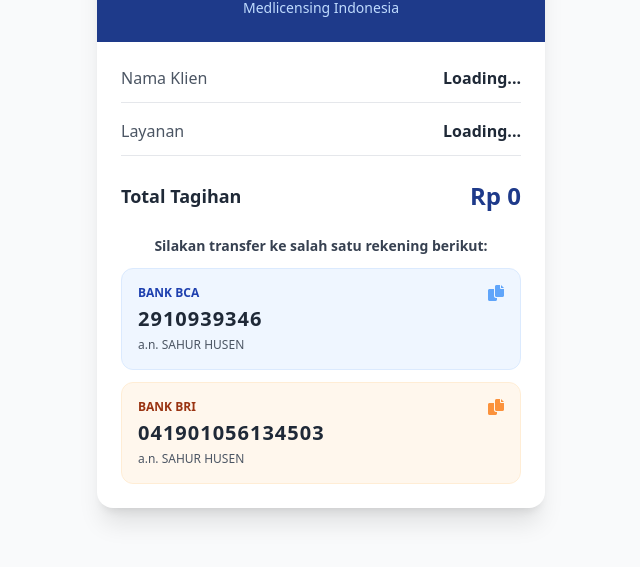
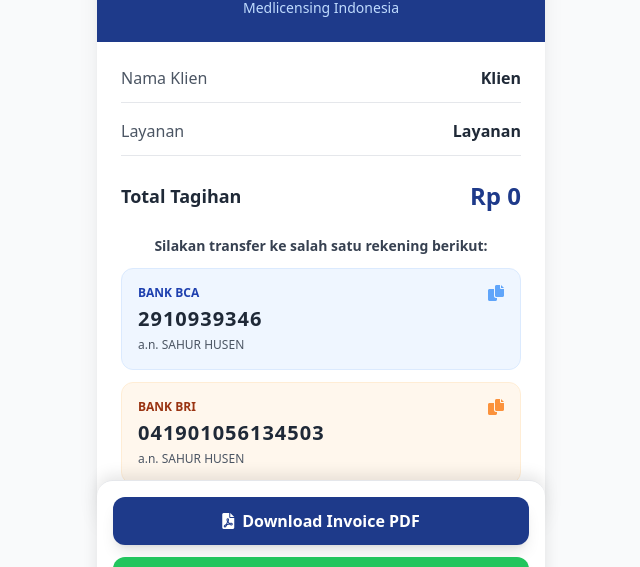
Before and after one commit to izinnakes26/medlicensing-backend, a website: page public/invoice.html in a window 1280 px wide. Shown: the part 179-746 px from the top of the page, without its empty margins (319-959 px from the left). Drawn offline with nearby package versions, Linux system fonts and the light colour scheme.

Commit message:
Update invoice.html

```diff
--- a/public/invoice.html
+++ b/public/invoice.html
@@ -64,4 +64,67 @@
     </div>
     <!-- AKHIR AREA PDF -->
 
-    <!--
+    <!-- TOMBOL AKSI (TIDAK IKUT TERCETAK DI PDF) -->
+    <div class="fixed bottom-0 left-0 right-0 p-4 bg-white border-t border-gray-200 flex flex-col gap-3 max-w-md mx-auto rounded-t-2xl shadow-[0_-5px_15px_rgba(0,0,0,0.1)]">
+        <button onclick="downloadPDF()" class="w-full bg-blue-900 hover:bg-blue-800 text-white font-bold py-3 px-4 rounded-xl text-center transition duration-200 shadow-lg flex justify-center items-center">
+            <i class="fas fa-file-pdf mr-2"></i> Download Invoice PDF
+        </button>
+        <a id="waButton" href="#" class="block w-full bg-green-500 hover:bg-green-600 text-white font-bold py-3 px-4 rounded-xl text-center transition duration-200 shadow-lg">
+            <i class="fab fa-whatsapp mr-2"></i> Konfirmasi Pembayaran
+        </a>
+    </div>
+
+    <script>
+        // 1. Ambil data dari URL
+        const params = new URLSearchParams(window.location.search);
+        const name = params.get('name') || 'Klien';
+        const service = params.get('service') || 'Layanan';
+        const price = params.get('price') || '0';
+
+        document.getElementById('clientName').innerText = name;
+        document.getElementById('serviceType').innerText = service;
+        document.getElementById('totalPrice').innerText = 'Rp ' + parseInt(price).toLocaleString('id-ID');
+
+        // 2. Link WA (GANTI NOMOR WA ADMIN DI SINI)
+        const waAdmin = '6281229098655'; // <-- GANTI DENGAN NOMOR WA LO
+        const message = `Halo Admin Medlicensing, saya ${name} sudah melakukan pembayaran untuk layanan ${service} sebesar Rp ${parseInt(price).toLocaleString('id-ID')}. Berikut bukti transfernya.`;
+        document.getElementById('waButton').href = `https://wa.me/${waAdmin}?text=${encodeURIComponent(message)}`;
+
+        // 3. Fungsi Copy Rekening
+        function copyRek(nomor, bank) {
+            navigator.clipboard.writeText(nomor).then(() => {
+                const feedback = document.getElementById(`feedback-${bank}`);
+                feedback.classList.remove('hidden');
+                setTimeout(() => feedback.classList.add('hidden'), 2500);
+            }).catch(err => {
+                alert('Gagal menyalin, silakan copy manual: ' + nomor);
+            });
+        }
+
+        // 4. Fungsi Download PDF
+        function downloadPDF() {
+            const element = document.getElementById('invoice-content');
+            const namaClient = document.getElementById('clientName').innerText.replace(/\s+/g, '_');
+
+            const opt = {
+                margin: 10,
+                filename: `Invoice_Medlicensing_${namaClient}.pdf`,
+                image: { type: 'jpeg', quality: 0.98 },
+                html2canvas: { scale: 2, useCORS: true },
+                jsPDF: { unit: 'mm', format: 'a4', orientation: 'portrait' }
+            };
+
+            // Ubah teks tombol saat proses
+            const btn = event.target.closest('button');
+            const originalText = btn.innerHTML;
+            btn.innerHTML = '<i class="fas fa-spinner fa-spin mr-2"></i> Memproses...';
+            btn.disabled = true;
+
+            html2pdf().set(opt).from(element).save().then(() => {
+                btn.innerHTML = originalText;
+                btn.disabled = false;
+            });
+        }
+    </script>
+</body>
+</html>
```
